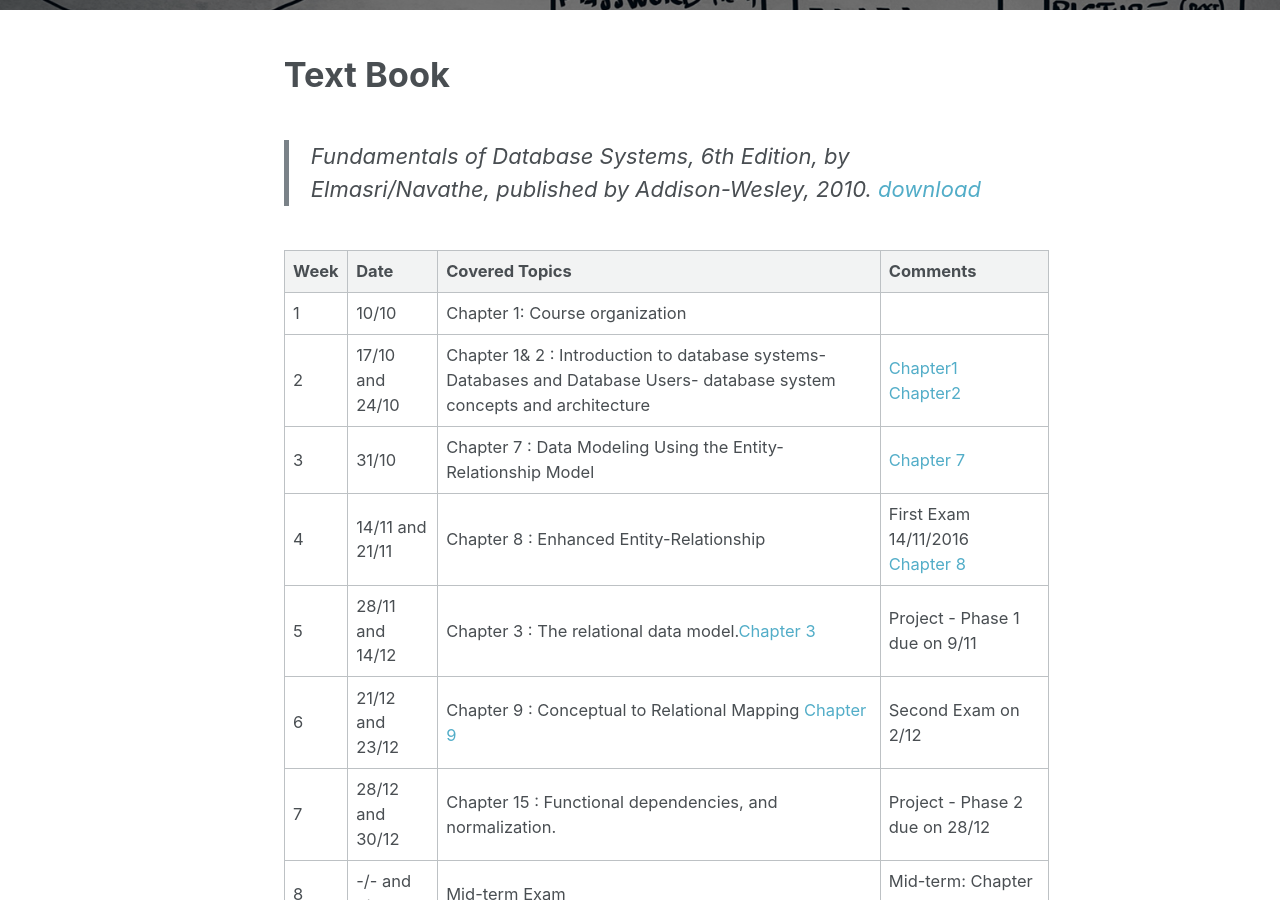
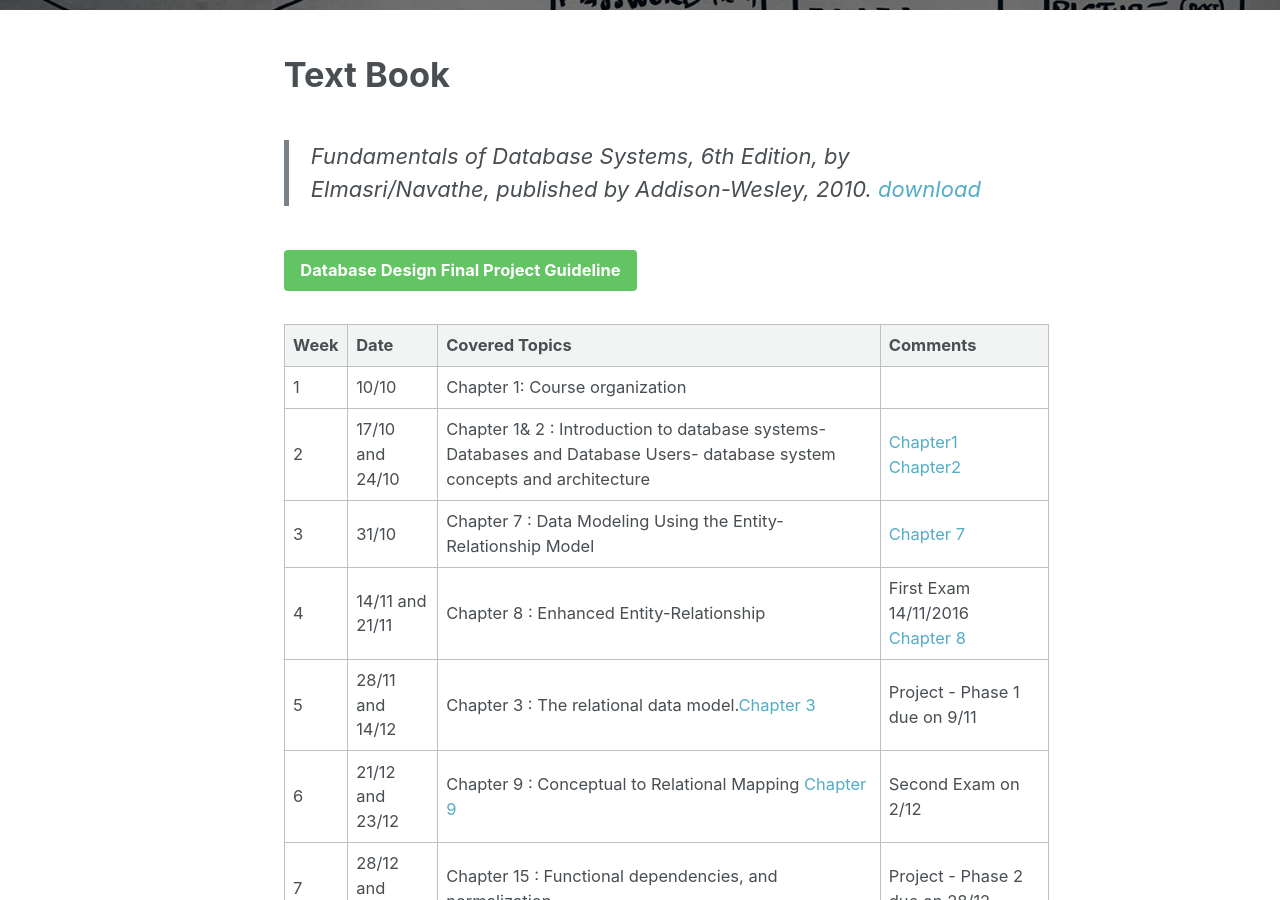
Before and after one commit to alaidi/alaidi.github.io, a Jekyll site: the page built from _posts/courses/2016-2017/2016-9-25-Database.markdown, in a window 1280 px wide and 900 px high, scrolled down 311 px. Built offline with Jekyll 4.4.1, drawn with Linux system fonts in a browser that asks for light colours.

Commit message:
add project

```diff
--- a/_posts/courses/2016-2017/2016-9-25-Database.markdown
+++ b/_posts/courses/2016-2017/2016-9-25-Database.markdown
@@ -14,6 +14,9 @@ header:
 
 > Fundamentals of Database Systems, 6th Edition, by Elmasri/Navathe, published by Addison-Wesley, 2010.
 [download][Book]
+
+<a class="btn btn--success" href="2016/DatabaseDesignFinalProject.pdf">Database Design Final Project Guideline</a>
+
 
 {:.table .table-striped .table-bordered .table-hover .table-condensed'}
 | Week | Date             | Covered Topics                                                                                                           | Comments                                                                               |
```
